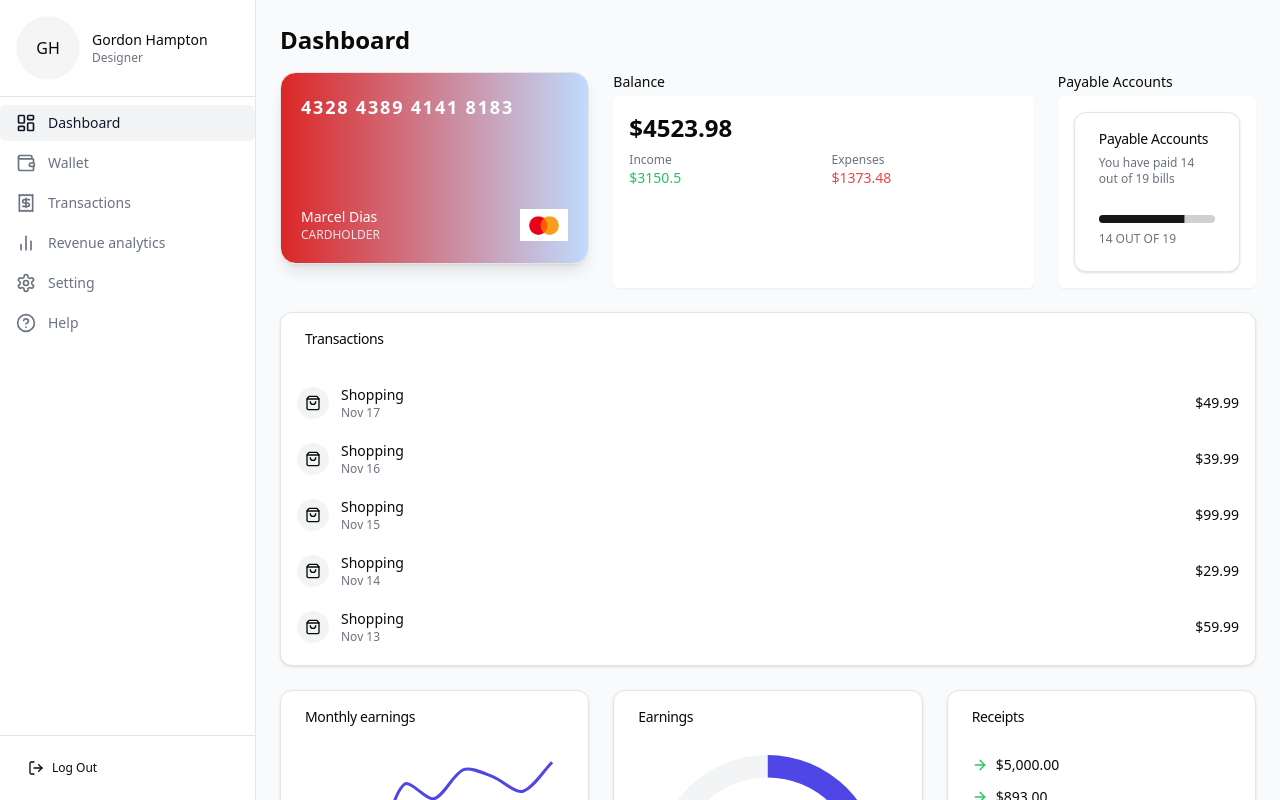
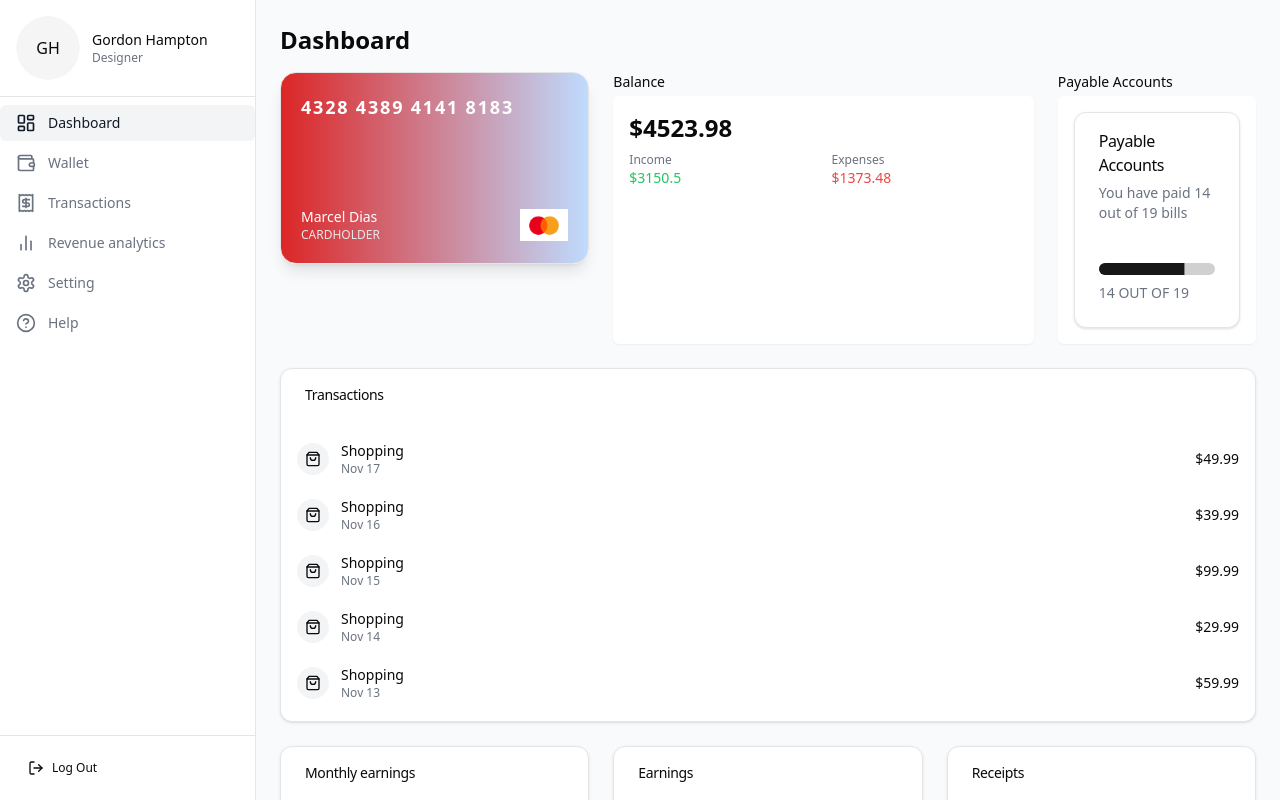
Before and after one commit to NeemaMwende/AI-Powered-Personal-Finance-Tracker, a Next.js app: page /dashboard in a window 1280 px wide. Built offline with nearby package versions, Linux system fonts and the light colour scheme.

Commit message:
refactored

```diff
--- a/src/components/dashboard/payable-accounts.tsx
+++ b/src/components/dashboard/payable-accounts.tsx
@@ -1,4 +1,3 @@
-// src/components/dashboard/payable-accounts.tsx
 import { FC } from 'react';
 import { Card, CardContent, CardHeader, CardTitle } from '@/components/ui/card';
 import { Progress } from '@/components/ui/progress';
@@ -16,15 +15,15 @@ const PayableAccounts: FC<PayableAccountsProps> = ({
 
   return (
     <Card className="h-full">
-      <CardHeader className="pb-0 px-4 py-3 md:px-6 md:py-4">
-        <CardTitle className="text-xs sm:text-sm font-medium">Payable Accounts</CardTitle>
-        <p className="text-xxs sm:text-xs text-gray-500">
+      <CardHeader className="pb-0 px-3 sm:px-4 md:px-6 py-3 sm:py-4">
+        <CardTitle className="text-xs sm:text-sm md:text-base font-medium">Payable Accounts</CardTitle>
+        <p className="text-xxs sm:text-xs md:text-sm text-gray-500">
           You have paid {current} out of {total} bills
         </p>
       </CardHeader>
-      <CardContent className="p-4 md:p-6 pt-2 md:pt-3">
-        <Progress value={percentage} className="h-1.5 sm:h-2" />
-        <p className="text-xxs sm:text-xs text-gray-500 mt-1 sm:mt-2">
+      <CardContent className="p-3 sm:p-4 md:p-6 pt-2 sm:pt-3">
+        <Progress value={percentage} className="h-1 sm:h-2 md:h-3" />
+        <p className="text-xxs sm:text-xs md:text-sm text-gray-500 mt-1 sm:mt-2">
           {current} OUT OF {total}
         </p>
       </CardContent>
```
